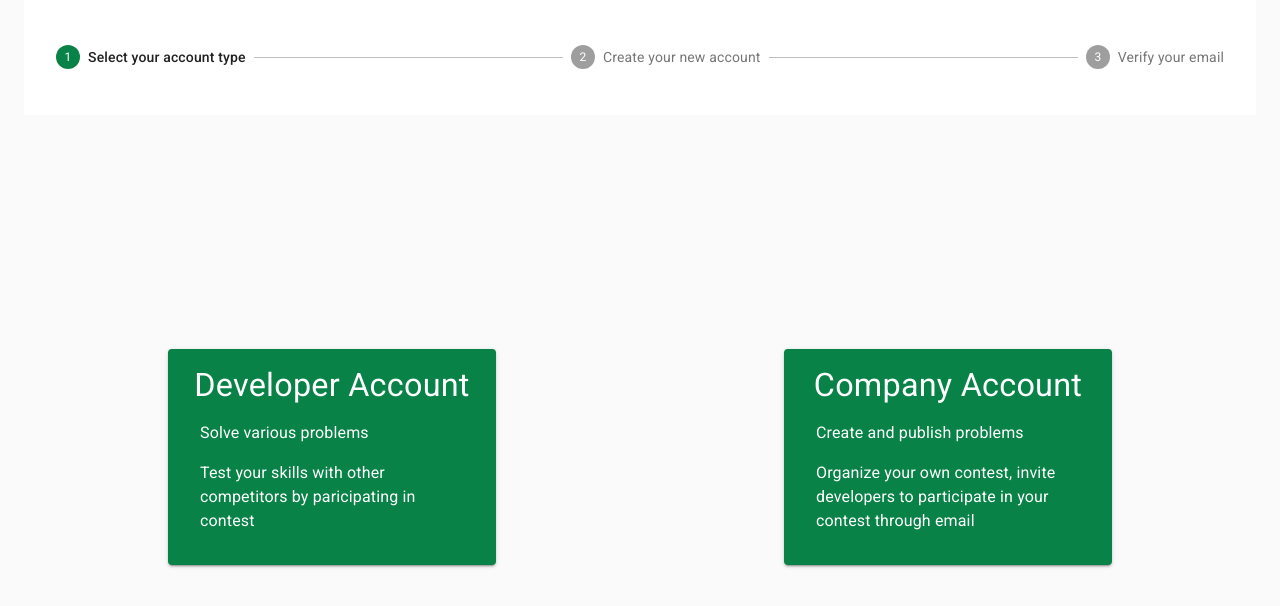
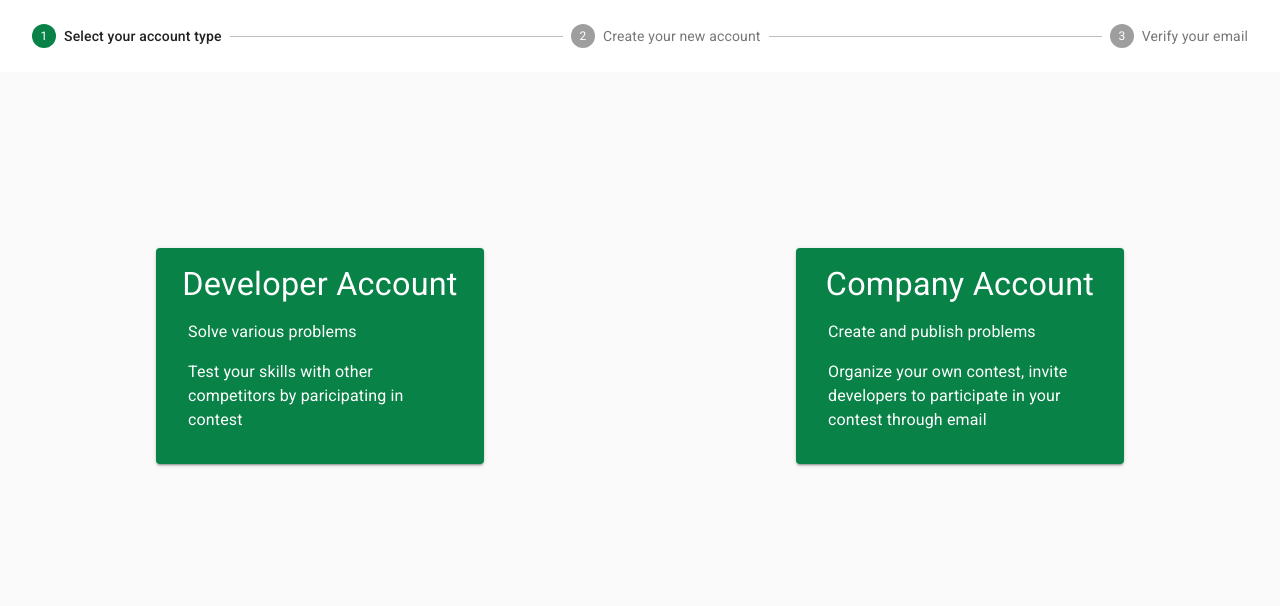
Before and after one commit to az3r/GraduateProject, a Next.js app: page /register in a window 1280 px wide. Shown: the top 606 px of the page. Built offline with nearby package versions, Linux system fonts and the light colour scheme; no server answers.

Commit message:
VerifyEmail: update verification

```diff
--- a/components/Register/VerifyEmail.jsx
+++ b/components/Register/VerifyEmail.jsx
@@ -12,79 +12,41 @@ import * as React from 'react';
 
 export default function VerifyEmail({ email }) {
   const styles = useStyles();
-  const [first, setFirst] = React.useState(true);
-
-  function onSendEmail() {
-    setFirst(false);
-  }
 
   return (
-    <Container className={styles.root}>
-      <Grid container spacing={4} direction="column" justify="center">
+    <Grid
+      className={styles.root}
+      container
+      spacing={4}
+      direction="column"
+      justify="center"
+      alignContent="center"
+      alignItems="stretch"
+    >
       <Grid item>
-          <Box
-            display="flex"
-            flexDirection="column"
-            alignItems="center"
-            justifyContent="center"
-            color="primary.main"
-            borderColor="primary.main"
-            border={1}
-            p={4}
-            width={304}
-          >
-            <CheckCircle />
-            <Box m={1} />
-            <Typography variant="h5" align="center">
-              Account Successfully Created
+        <Typography align="center" variant="h3">
+          Verify Your Account
         </Typography>
-          </Box>
       </Grid>
-        <Grid item container spacing={1} direction="column">
       <Grid item>
         <Typography>
-              A verification email has been sent to this email address
+          Your new account has been registered successfully, but first you need
+          to verify your email before using our service{' '}
         </Typography>
       </Grid>
       <Grid item>
         <TextField
           type="email"
+          variant="outlined"
           fullWidth
-              variant="outlined"
           contentEditable={false}
-              value="mycompany@email.com"
+          value={email}
         />
-          </Grid>
-
-          <Grid item container direction="column" spacing={1}>
-            <Grid item>
-              <Typography>
-                You can skip this step and verify your account later in{' '}
-                <b>Profile </b> setting
-              </Typography>
-            </Grid>
-            <Grid item>
-              <Box color="error.main">
-                <Typography>
-                  <b>CAUTIONS: </b> any unverified account will be deleted after{' '}
-                  <b>30 days</b>
-                </Typography>
-              </Box>
-            </Grid>
-            <Grid item container spacing={2}>
-              <Grid item>
-                <Button variant="outlined" color="secondary">
-                  Take me to Dashboard
-                </Button>
       </Grid>
       <Grid item>
         <VerifyButton />
       </Grid>
     </Grid>
-          </Grid>
-        </Grid>
-      </Grid>
-    </Container>
   );
 }
 
@@ -97,6 +59,8 @@ function VerifyButton() {
       setTimeout(() => {
         setCooldown(cooldown - 1);
       }, 1000);
+    } else {
+      // send verification email
     }
   }, [cooldown]);
   return (
@@ -107,12 +71,18 @@ function VerifyButton() {
           disabled={cooldown > 0}
           variant="contained"
           color={cooldown > 0 ? 'text' : 'primary'}
+          fullWidth
           onClick={onVerifyEmail}
         >
-          Resend {cooldown > 0 ? `${cooldown}s'` : ''}
+          Resend {cooldown > 0 ? `${cooldown} seconds'` : ''}
         </Button>
       ) : (
-        <Button color="primary" variant="contained" onClick={onVerifyEmail}>
+        <Button
+          fullWidth
+          color="primary"
+          variant="contained"
+          onClick={onVerifyEmail}
+        >
           Verify now!
         </Button>
       )}
@@ -127,16 +97,7 @@ function VerifyButton() {
 
 const useStyles = makeStyles((theme) => ({
   root: {
-    [theme.breakpoints.up('xs')]: {
-      padding: theme.spacing(5),
-      width: '80%',
-    },
-    [theme.breakpoints.down('xs')]: {
     padding: theme.spacing(2),
-      width: '100%',
-    },
-  },
-  button: {
-    width: 128,
+    paddingTop: theme.spacing(4),
   },
 }));
--- a/pages/register.jsx
+++ b/pages/register.jsx
@@ -30,17 +30,12 @@ export default function Register() {
   const dataRef = React.useRef({});
 
   return (
-    <>
+    <Container className={styles.root}>
       <Head>
         <title>Register</title>
         <meta property="og-title" content="Register" />
       </Head>
-      <Container className={styles.root}>
-        <Stepper
-          activeStep={step}
-          className={styles.header}
-          title="Register account"
-        >
+      <Stepper activeStep={step} title="Register account">
         {steps.map(({ label }, index) => (
           <Step key={label}>
             <StepLabel>{label}</StepLabel>
@@ -56,11 +51,10 @@ export default function Register() {
           </Step>
         ))}
       </Stepper>
-        <Box className={styles.content}>
+      <Box flexGrow="1">
         <StepComponent />
       </Box>
     </Container>
-    </>
   );
 
   function StepComponent() {
@@ -106,18 +100,11 @@ export default function Register() {
   }
 }
 
-const useStyles = makeStyles((theme) => ({
+const useStyles = makeStyles(() => ({
   root: {
-    height: '100vh',
+    height: '80vh',
+    padding: 0,
     display: 'flex',
     flexDirection: 'column',
   },
-  header: {
-    flex: 1,
-  },
-  content: {
-    flex: 10,
-    paddingTop: theme.spacing(1),
-    paddingBottom: theme.spacing(1),
-  },
 }));
```
Lines whose indentation alone changed are shown as unchanged.
